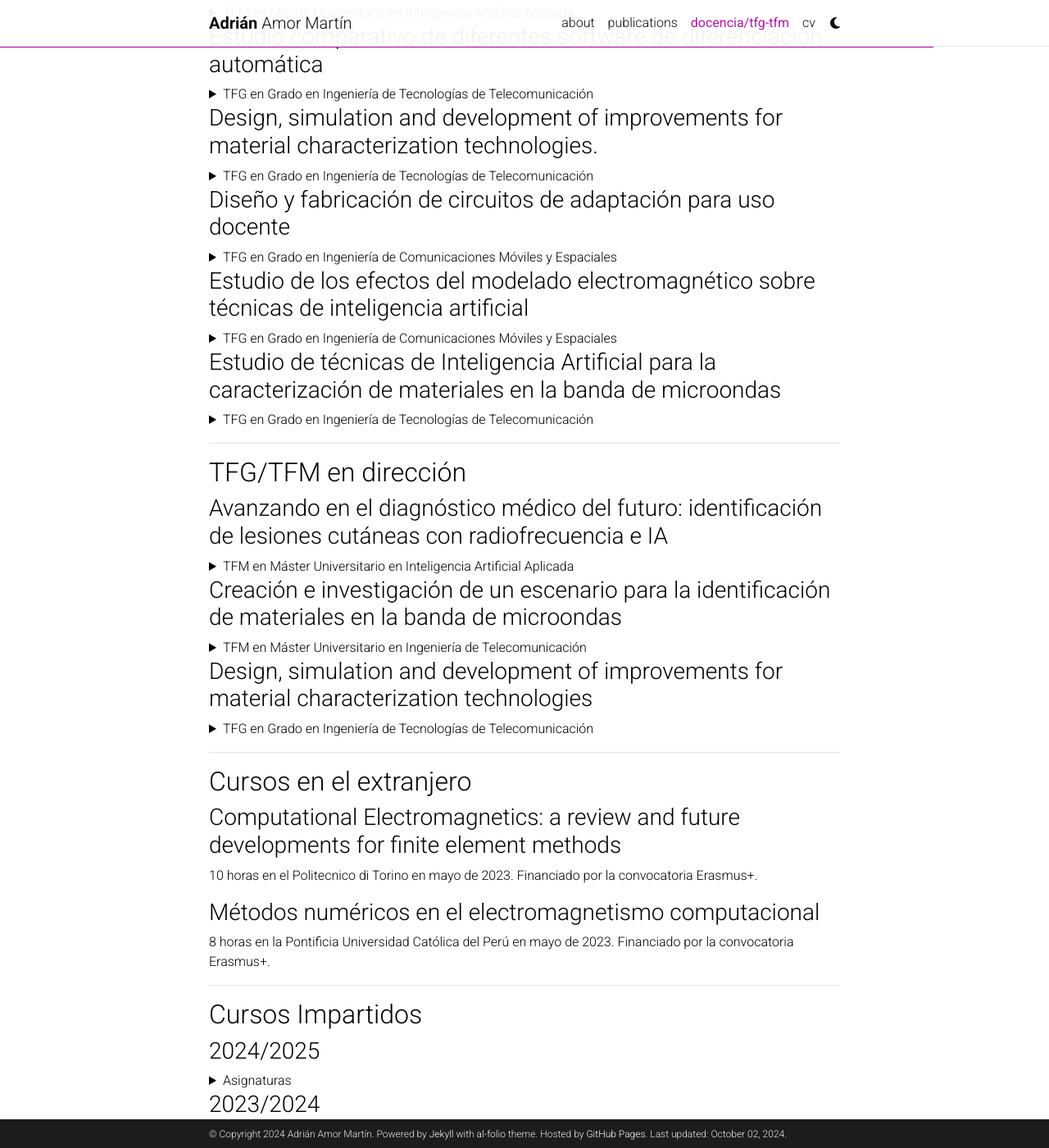
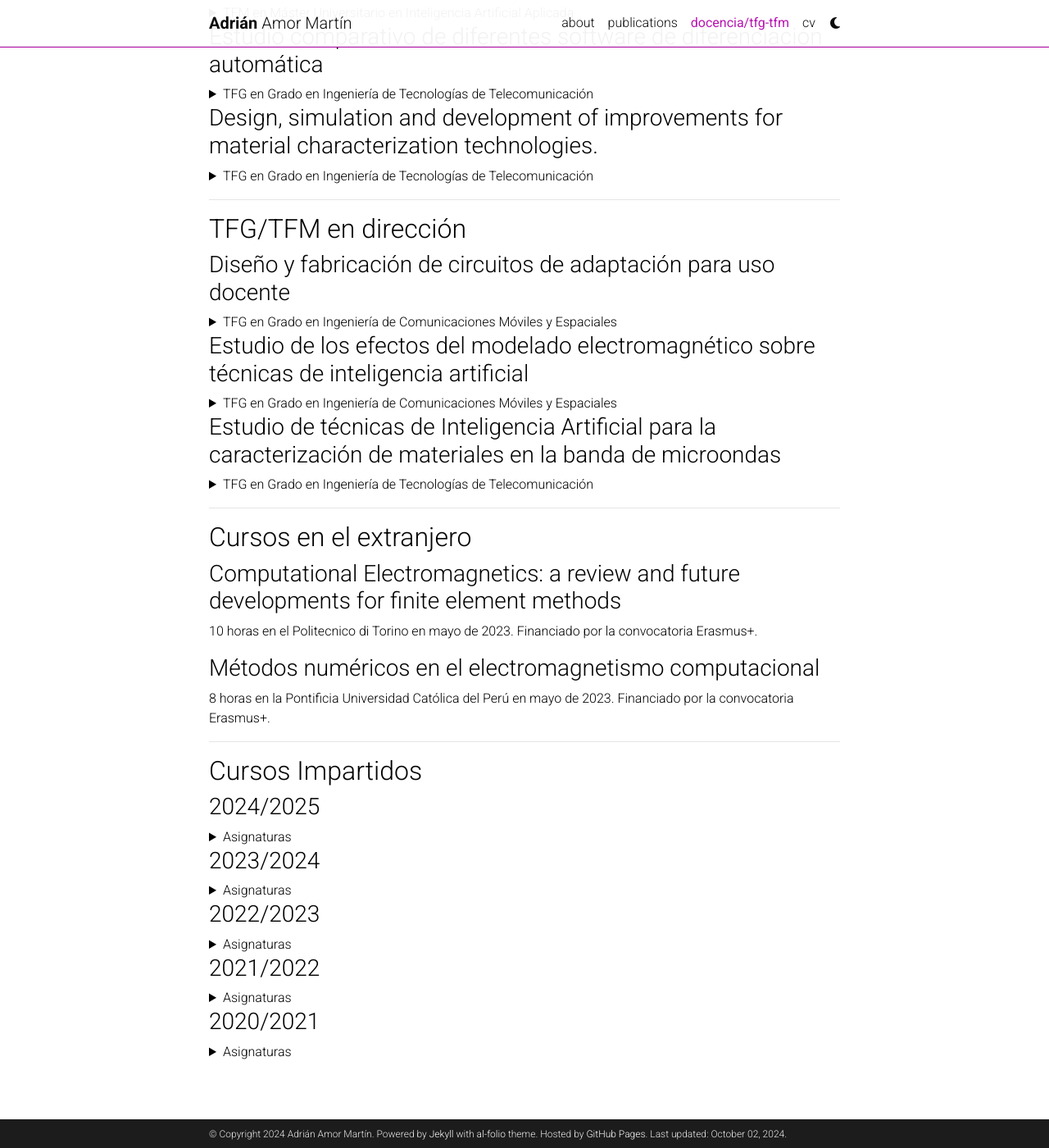
Before and after one commit to aamorm/aamorm.github.io, a Jekyll site: the page built from _pages/teaching.md, in a window 1280 px wide and 1400 px high, scrolled down 2129 px. Shown: the whole window at 82% size. Built offline with Jekyll 4.4.1, drawn with Linux system fonts in a browser that asks for light colours; comment, search, counter and statistics services are not loaded; a style sheet for code colours, icons or effects is not loaded.

Commit message:
Minor change in TFG

```diff
--- a/_pages/teaching.md
+++ b/_pages/teaching.md
@@ -290,43 +294,6 @@
 Alejandro Fernández-Vegue García-Caro, febrero 2025.
 <br>
 Calificación: .
-<br><br>
-</details>
-
-***
-
-## TFG/TFM en dirección
-
-### Avanzando en el diagnóstico médico del futuro: identificación de lesiones cutáneas con radiofrecuencia e IA
-
-<details>
-<summary>TFM en Máster Universitario en Inteligencia Artificial Aplicada </summary>
-<br>
-Fernando Martín San Bruno, 2024.
-<br>
-Defensa prevista en julio de 2024.
-<br><br>
-</details>
-
-### Creación e investigación de un escenario para la identificación de materiales en la banda de microondas
-
-<details>
-<summary>TFM en Máster Universitario en Ingeniería de Telecomunicación </summary>
-<br>
-Antonio Javier Cascales, 2024.
-<br>
-Defensa prevista en febrero de 2024.
-<br><br>
-</details>
-
-### Design, simulation and development of improvements for material characterization technologies
-
-<details>
-<summary>TFG en Grado en Ingeniería de Tecnologías de Telecomunicación </summary>
-<br>
-Carlos de Quinto Cáceres, 2024.
-<br>
-Defensa prevista en julio de 2024.
 <br><br>
 </details>
 
```
Also changed, not shown: other parts of _pages/teaching.md (+4 -0 lines).
